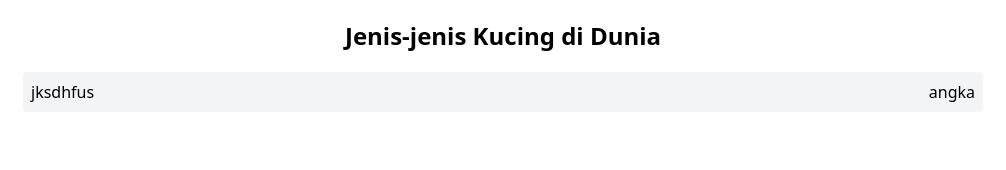
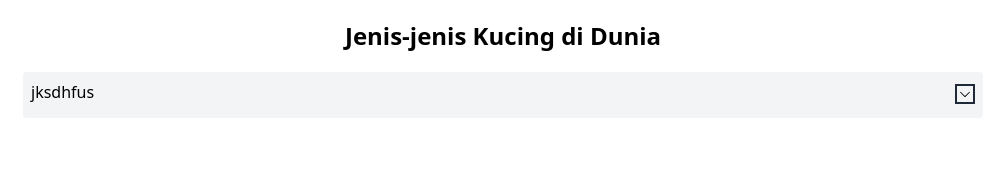
Before and after one commit to aristrisnawan/test-bvk, a React (Create React App) app: page / in a window 1280 px wide. Shown: the top 170 px of the page, without its empty margins (137-1143 px from the left). Built offline with nearby package versions, Linux system fonts and the light colour scheme.

Commit message:
add react icon & add condition icon

```diff
--- a/package.json
+++ b/package.json
@@ -10,6 +10,7 @@
     "axios": "^0.26.0",
     "react": "^17.0.2",
     "react-dom": "^17.0.2",
+    "react-icons": "^4.3.1",
     "react-scripts": "5.0.0",
     "web-vitals": "^2.1.0"
   },
--- a/src/components/Collapse.js
+++ b/src/components/Collapse.js
@@ -1,5 +1,6 @@
 import React from "react";
 import { Disclosure, Transition } from "@headlessui/react";
+import { VscChevronDown, VscChevronUp } from "react-icons/vsc";
 
 export default function Collapse() {
   return (
@@ -10,12 +11,19 @@ export default function Collapse() {
         </h1>
       </div>
       <Disclosure>
+        {({ open }) => (
+          <>
             <div className="flex flex-row justify-between bg-gray-100 w-full rounded mobile:px-2 py-2">
               <div>jksdhfus</div>
-          <div>
-            <Disclosure.Button>angka</Disclosure.Button>
+              <div className=" ">
+                <Disclosure.Button>
+                  <div className="border-2 border-gray-800 mt-1">
+                    {open ? <VscChevronUp /> : <VscChevronDown />}
+                  </div>
+                </Disclosure.Button>
               </div>
             </div>
+
             <Transition
               enter="transition duration-100 ease-out"
               enterFrom="transform scale-95 opacity-0"
@@ -42,12 +50,12 @@ export default function Collapse() {
                     <p>Karakter : Galaka, Pikasebeln</p>
                     <p className=" text-justify py-2">
                       Lorem, ipsum dolor sit amet consectetur adipisicing elit.
-                  Temporibus corrupti voluptatum vel molestias beatae mollitia
-                  totam deserunt laborum? Saepe nihil soluta pariatur aperiam
-                  tenetur laboriosam, repellat itaque enim ea magnam hic
-                  temporibus optio praesentium omnis quam magni architecto illum
-                  nesciunt, rerum est error a corporis suscipit! Quos quasi
-                  incidunt quod.
+                      Temporibus corrupti voluptatum vel molestias beatae
+                      mollitia totam deserunt laborum? Saepe nihil soluta
+                      pariatur aperiam tenetur laboriosam, repellat itaque enim
+                      ea magnam hic temporibus optio praesentium omnis quam
+                      magni architecto illum nesciunt, rerum est error a
+                      corporis suscipit! Quos quasi incidunt quod.
                     </p>
                   </div>
                   <div>
@@ -61,6 +69,8 @@ export default function Collapse() {
                 </div>
               </Disclosure.Panel>
             </Transition>
+          </>
+        )}
       </Disclosure>
     </div>
   );
```
Also changed, not shown: 1 other file (tests, documents, lock files or other folders). Lines whose indentation alone changed are shown as unchanged.
